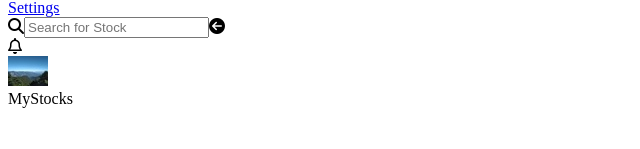
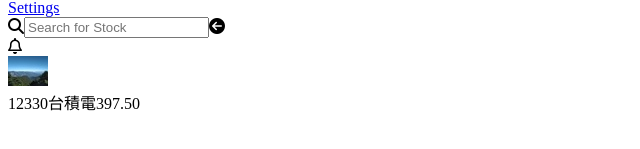
Before and after one commit to a26101870a/Stock-Manage, a React app: page /#/mystocks in a window 1280 px wide. Shown: the part 189-338 px from the top of the page, without its empty margins (0-640 px from the left). Built offline with nearby package versions, Linux system fonts and the light colour scheme.

Commit message:
Complete Redux state passing

```diff
--- /dev/null
+++ b/src/components/MyStocks/WatchList.jsx
@@ -0,0 +1,12 @@
+import React from 'react'
+
+export default function WatchList({ stockData }) {
+    return (
+        <div>
+            {stockData[0].id}
+            {stockData[0].number}
+            {stockData[0].name}
+            {stockData[0].price}
+        </div>
+    )
+}
--- a/src/components/MyStocks/index.jsx
+++ b/src/components/MyStocks/index.jsx
@@ -1,9 +1,10 @@
-import React from 'react'
+import React from 'react';
+import WatchList from 'Containers/WatchList';
 
 export default function MyStocks() {
     return (
         <div className='l-content'>
-            MyStocks
+            <WatchList />
         </div>
     )
 }
--- /dev/null
+++ b/src/containers/WatchList.js
@@ -0,0 +1,8 @@
+import { connect } from "react-redux";
+import WatchList from "Components/MyStocks/WatchList";
+
+const mapStateToProps = (state) => ({
+    stockData: state.watchList,
+});
+
+export default connect(mapStateToProps)(WatchList);
--- a/src/index.jsx
+++ b/src/index.jsx
@@ -2,8 +2,18 @@ import React from 'react';
 import ReactDOM from 'react-dom/client';
 import Main from 'Pages/Main';
 import 'Scss/main';
+import { configureStore } from "@reduxjs/toolkit";
+import { Provider } from "react-redux";
+import rootReducer from "./reducers";
+
+const store = configureStore({
+    reducer: rootReducer,
+});
 
 const root = ReactDOM.createRoot(document.getElementById('root'));
-root.render(<Main />);
+root.render(
+    <Provider store={store}>
+        <Main />
+    </Provider>);
 
 if (module.hot) { module.hot.accept(); }
--- a/src/reducers/index.js
+++ b/src/reducers/index.js
@@ -1,6 +1,6 @@
 import { combineReducers } from "redux";
-import watchListSlice from "./watchListSlice";
+import watchListReducer from "./watchListSlice";
 
 export default combineReducers({
-    watchList: watchListSlice,
+    watchList: watchListReducer,
 })
--- a/webpack.config.js
+++ b/webpack.config.js
@@ -24,6 +24,7 @@ module.exports = {
             Scss: path.resolve(__dirname, 'src/scss'),
             Data: path.resolve(__dirname, 'data'),
             Reducers: path.resolve(__dirname, 'src/reducers'),
+            Containers: path.resolve(__dirname, 'src/containers'),
         }
     },
     plugins: [
```
